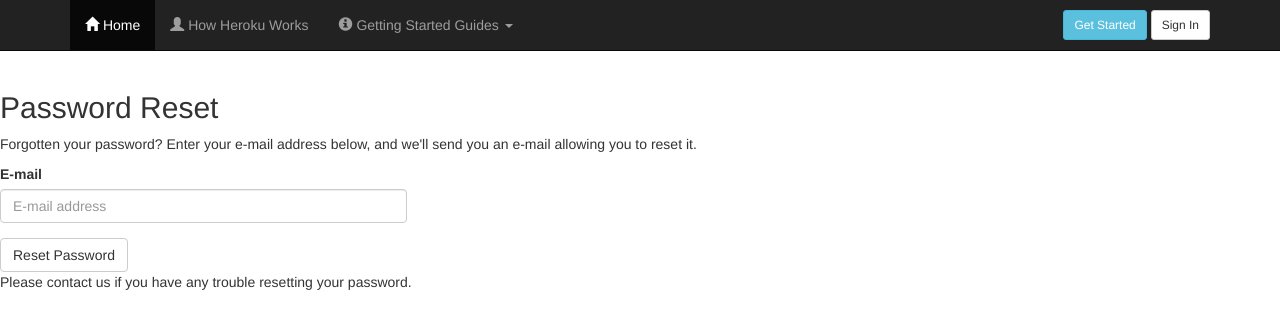
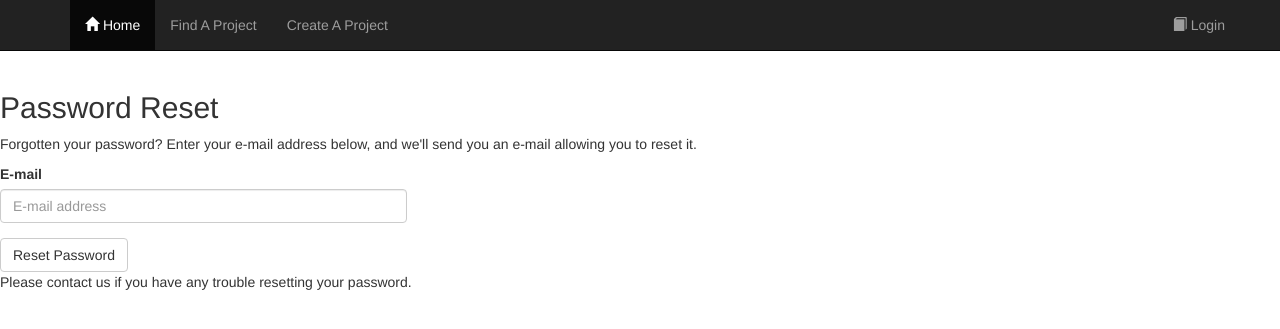
Before and after one commit to restijoi/website, a Django app: page /accounts/password/reset/ in a window 1280 px wide. Shown: the top 329 px of the page. Run offline with Django 3.2, Linux system fonts and the light colour scheme; some libraries are stand-ins or nearby versions.

Commit message:
added stylings, updated text.
New template for website.

```diff
--- a/website/templates/base.html
+++ b/website/templates/base.html
@@ -1,16 +1,22 @@
 <!DOCTYPE html>
 <html>
 <head>
-<title>Python Getting Started on Heroku</title>
-  <link rel="stylesheet" type="text/css" href="//maxcdn.bootstrapcdn.com/bootstrap/3.3.4/css/bootstrap.min.css" />
+<title>Spurri - Linking Innovators With the US Government</title>
+  <link rel="stylesheet" type="text/css" href="https://maxcdn.bootstrapcdn.com/bootstrap/3.3.4/css/bootstrap.min.css" />
+  <link rel="stylesheet" type="text/css" href="http://bootswatch.com/paper/bootstrap.min.css" />
+  <link rel="stylesheet" type="text/css" href="css/styles.css" />
   <script src="https://ajax.googleapis.com/ajax/libs/jquery/2.1.3/jquery.min.js"></script>
-  <script type="text/javascript" src="//maxcdn.bootstrapcdn.com/bootstrap/3.3.4/js/bootstrap.min.js"></script>
+  <script type="text/javascript" src="https://maxcdn.bootstrapcdn.com/bootstrap/3.3.4/js/bootstrap.min.js"></script>
   <style type="text/css">
     .jumbotron {
-        background: #532f8c;
+        background: url("static/main.jpg");
+		background-size: cover;
         color: white;
-        padding-bottom: 80px
+        padding-bottom: 240px
     }
+	.jumbotron h1 {
+		-webkit-text-stroke: 1px #ccc;
+	}
     .jumbotron .btn-primary {
         background: #845ac7;
         border-color: #845ac7
@@ -19,12 +25,12 @@
         background: #7646c1
     }
     .jumbotron p {
-        color: #d9ccee;
+        color: white;
         max-width: 75%;
         margin: 1em auto 2em
     }
     .navbar+.jumbotron {
-        margin-top: -20px
+        margin-top: -30px
     }
     .jumbotron .lang-logo {
         display: block;
@@ -40,6 +46,17 @@
         max-width: 100%
     }
 
+	.project {
+		border: 1px solid #f1f1f1;
+		padding-top: 5px;
+		border-radius: 5px;
+		box-shadow: 1px 1px 1px #ccc;
+		padding-bottom: 10px;
+	}
+
+	body {
+		margin-bottom: 40px;
+	}
 
   </style>
 </head>
@@ -51,28 +68,18 @@
         <a href="/"><span class="glyphicon glyphicon-home"></span> Home</a>
       </li>
       <li>
-        <a href="https://devcenter.heroku.com/articles/how-heroku-works"><span class="glyphicon glyphicon-user"></span> How Heroku Works</a>
+        <a href="https://devcenter.heroku.com/articles/how-heroku-works">Find A Project</a>
       </li>
-      <li class="dropdown">
-        <a href="#" class="dropdown-toggle" data-toggle="dropdown" role="button" aria-expanded="false"><span class="glyphicon glyphicon-info-sign"></span> Getting Started Guides <span class="caret"></span></a>
-          <ul class="dropdown-menu" role="menu">
-            <li><a href="https://devcenter.heroku.com/articles/getting-started-with-ruby">Getting Started with Ruby on Heroku</a></li>
-            <li><a href="https://devcenter.heroku.com/articles/getting-started-with-nodejs">Getting Started with Node on Heroku</a></li>
-            <li><a href="https://devcenter.heroku.com/articles/getting-started-with-php">Getting Started with PHP on Heroku</a></li>
-            <li><a href="https://devcenter.heroku.com/articles/getting-started-with-python">Getting Started with Python on Heroku</a></li>
-            <li><a href="https://devcenter.heroku.com/articles/getting-started-with-java">Getting Started with Java on Heroku</a></li>
-            <li><a href="https://devcenter.heroku.com/articles/getting-started-with-clojure">Getting Started with Clojure on Heroku</a></li>
-            <li><a href="https://devcenter.heroku.com/articles/getting-started-with-scala">Getting Started with Scala on Heroku</a></li>
-            <li class="divider"></li>
-            <li><a href="https://devcenter.heroku.com/articles/getting-started-with-heroku-and-connect-without-local-dev">Getting Started on Heroku with Heroku Connect</a></li>
-            <li><a href="https://devcenter.heroku.com/articles/getting-started-with-jruby">Getting Started with Ruby on Heroku (Microsoft Windows)</a></li>
-          </ul>
+      <li>
+        <a href="#" class="dropdown-toggle" data-toggle="dropdown" role="button" aria-expanded="false">Create A Project</a>
+
       </li>
     </ul>
-    <div class="nav navbar-nav pull-right">
-      <a class="btn btn-info navbar-btn btn-sm" href="{% url 'account_signup' %}">Get Started</a>
-      <a class="btn btn-default navbar-btn btn-sm" href="{% url 'account_login' %}">Sign In</a>
-    </div>
+    <ul class="nav navbar-nav navbar-right">
+      <li class="navbar-right">
+        <a href="https://devcenter.heroku.com"><span class="glyphicon glyphicon-book"></span> Login</a>
+      </li>
+    </ul>
   </div>
 </nav>
 
```
